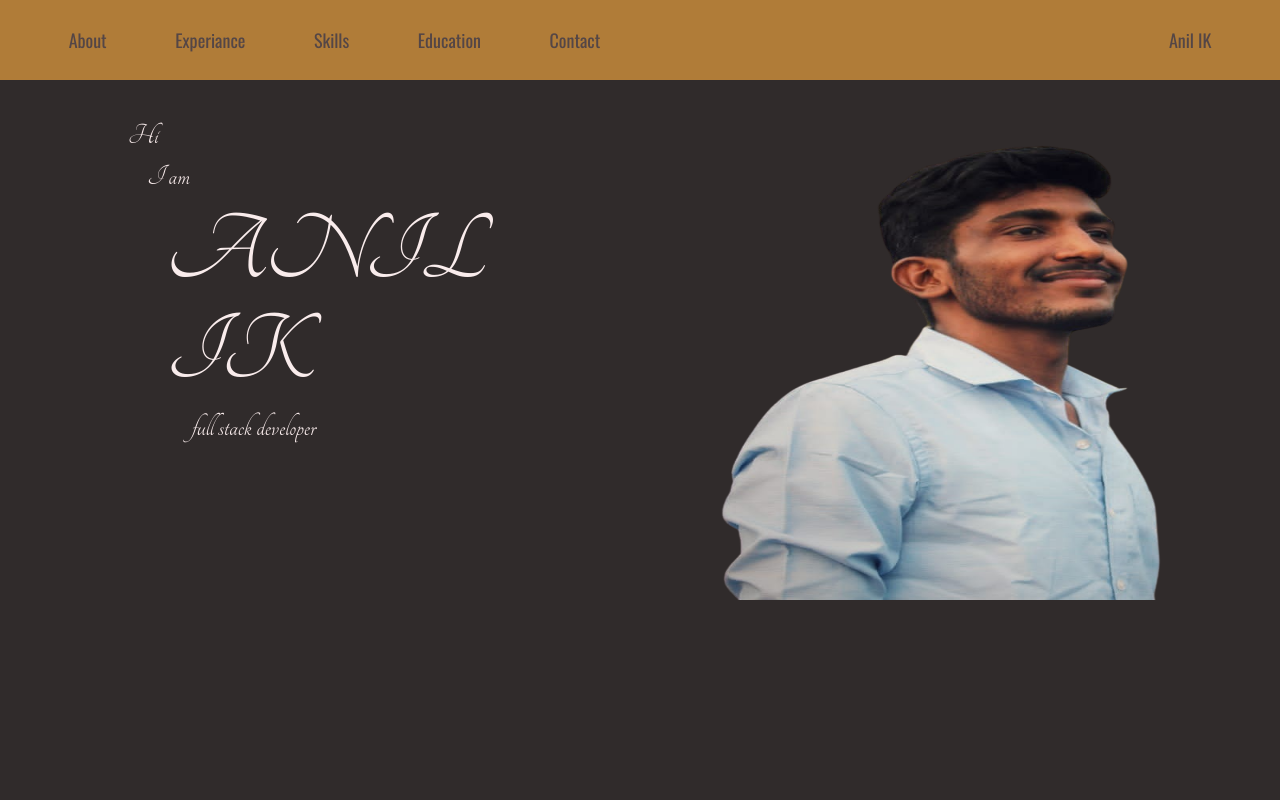
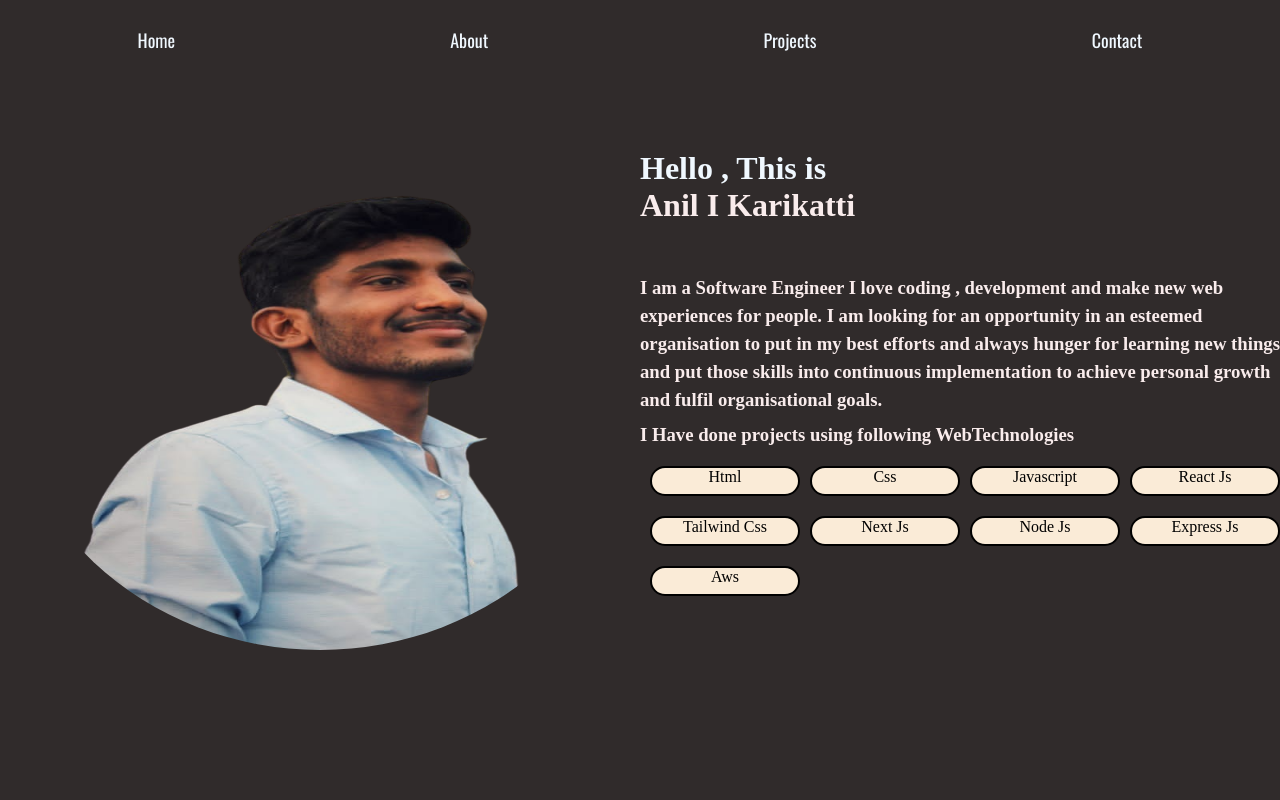
Before and after one commit to anilikarikatti/Portpolio, a Next.js app: page / in a window 1280 px wide. Shown: the top 800 px of the page. Built offline with nearby package versions, Linux system fonts and the light colour scheme; a web font is replaced by a local one.

Commit message:
changes in the home

```diff
--- a/pages/components/home.js
+++ b/pages/components/home.js
@@ -5,19 +5,42 @@ export default function Home(){
         <>
 
         <div className='about' >
-            <div className='img'>
-                <div className='margin-left-20 innerimg nameSizeother'>Hi</div>
-                <div className='margin-left-23 margin-top-10 nameSizeother'>I am </div>
-                <div className='margin-left-26 margin-top-10 nameSize '>
-                  <p>
-
-                    ANIL IK</p></div>
-                <div className='margin-left-30 margin-top-10 nameSizeother'>full stack developer</div>
+            <div className='img backimg'>
 
 
             </div>
-            <div className='img backimg'>
+            <div className='img'>
+            {/* Hello,This is
 
+Irayya Hiremath
+
+I am a Software Engineer  I love to design and make new web experiences for people.
+I am looking for an opportunity in an esteemed organisation to put in my best efforts and always hunger for learning new things and put those skills into continuous implementation to achieve personal growth and fulfil organisational goals.
+
+I Have done projects using following WebTechnologies */}
+
+
+                <h1 className="color-white">Hello , This is </h1>
+                <h1 className="">Anil I Karikatti</h1>
+                <h3 className="line-space">I am a Software Engineer  I love coding , development and make new web experiences for people.
+                    I am looking for an opportunity in an esteemed organisation to put in my best efforts and always hunger for learning new things and put those skills into continuous implementation to achieve personal growth and fulfil organisational goals.
+                    </h3>
+                    <h3 className="margin-top-10">
+                    I Have done projects using following WebTechnologies</h3>
+
+                    <div className="tech">
+                        <div className="inner-tech">html</div>
+                        <div className="inner-tech">css </div>
+                        <div className="inner-tech">javascript</div>
+                        <div className="inner-tech">react js</div>
+                        <div className="inner-tech">tailwind css</div>
+                        <div className="inner-tech">next js </div>
+                        <div className="inner-tech">node js</div>
+                        <div className="inner-tech">express js</div>
+                        <div className="inner-tech">aws</div>
+
+
+                    </div>
             </div>
 
         </div>
--- a/pages/index.js
+++ b/pages/index.js
@@ -20,12 +20,11 @@ export default function Main() {
      </Head>
       <main >
         <div className='headers'>
+          <div>Home</div>
           <div>About</div>
-          <div>Experiance</div>
-          <div>Skills</div>
-          <div>Education</div>
+          <div>Projects</div>
           <div>Contact</div>
-          <div className='lef'>Anil IK</div>
+          {/* <div className='lef'>Anil IK</div> */}
         </div>
           <Home/>
           <About/>
--- a/styles/additional.css
+++ b/styles/additional.css
@@ -1,28 +1,28 @@
 
 .headers{
-    color:rgb(84, 70, 70);
+    color:aliceblue;
     /* margin-left: 100px; */
     /* margin-bottom: 40px; */
     height: 80px;
     display: flex;
     position: fixed;
     top:0px;
-    background-color: rgb(176, 124, 56);
+    /* background-color: rgb(176, 124, 56); */
     /* width: auto; */
     /* flex-basis: 30%; */
     width: 100%;
     align-content: flex-end;
-    justify-content: space-evenly;
+    justify-content:space-around;
     align-items: center;
     font-size: large;
     font-family: 'Oswald', sans-serif;
     /* text-align: center;  */
-
+   /* margin-left: 100px; */
 }
-
+/*
 .lef{
     margin-left: 500px;
-}
+} */
 
 .about{
     display: flex;
@@ -38,7 +38,7 @@
     height: 100%;
     width: 50%;
     color:rgb(249, 236, 236);
-    font-family: 'Tangerine', cursive;
+    /* font-family: 'Tangerine', cursive; */
 
 
 }
@@ -76,6 +76,9 @@
     background-image: url("../public/anil_profile.png");
     background-size: 800px 800px;
     background-repeat: no-repeat;
+    border-radius: 50%;
+    /* border: 2px solid white; */
+    margin-top: 50px;
 }
 
 .home{
@@ -85,3 +88,33 @@
     padding: 0px;
     margin: 0px;
 }
+
+.color-white{
+    color: aliceblue;
+    /* background-color: red; */
+    margin-top: 150px;
+}
+
+.line-space{
+    margin-top: 50px;
+    line-height: 1.5em;
+}
+
+.tech{
+    display: grid;
+    grid-template-columns: 2fr 2fr 2fr 2fr ;
+
+}
+
+.inner-tech{
+
+    border: 2px solid black;
+    text-align: center;
+    margin-left: 10px;
+    margin-top: 20px;
+    text-transform: capitalize;
+    background-color: antiquewhite;
+    color: black;
+    border-radius: 30px;
+    height: 30px;
+}
```
